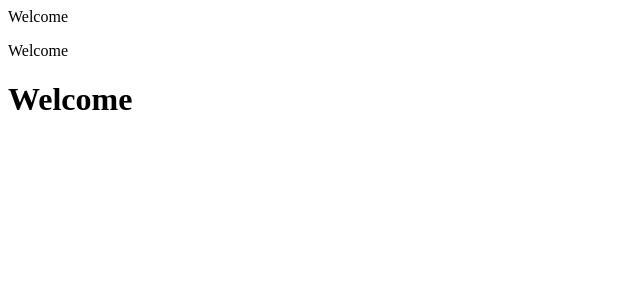
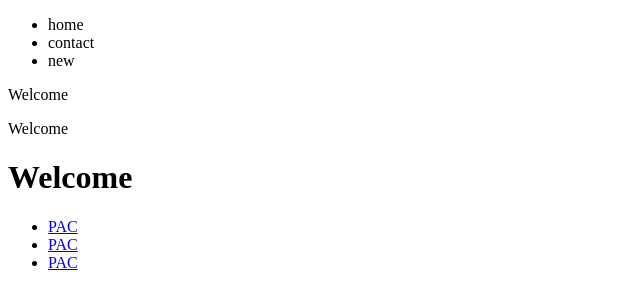
Before and after one commit to ErkinovDiyorbek/project, a plain HTML site: page index.html in a window 1280 px wide. Shown: the whole page, without its empty margins (0-640 px from the left). Drawn offline with Linux system fonts and the light colour scheme.

Commit message:
index faylni o'zgartirdik

```diff
--- a/index.html
+++ b/index.html
@@ -6,8 +6,29 @@
     <title>Document</title>
 </head>
 <body>
+    <header>
+        <nav>
+            <ul>
+                <li>home </li>
+                <li>contact</li>
+                <li>new</li>
+            </ul>
+        </nav>
+    </header>
+
+
     <div>Welcome</div>
     <p>Welcome</p>
     <h1>Welcome</h1>
+
+
+
+    <footer>
+        <ul>
+            <li><a href="#">PAC</a></li>
+            <li><a href="#">PAC</a></li>
+            <li><a href="#">PAC</a></li>
+        </ul>
+    </footer>
 </body>
 </html>
```
